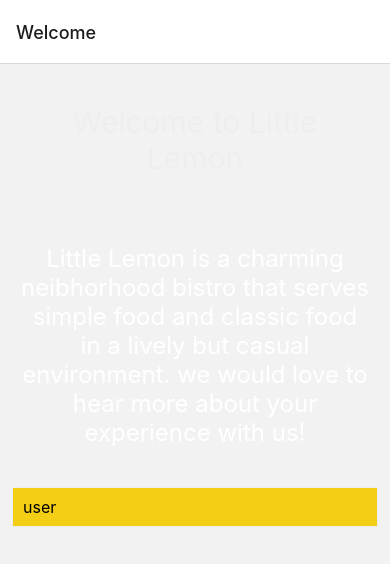
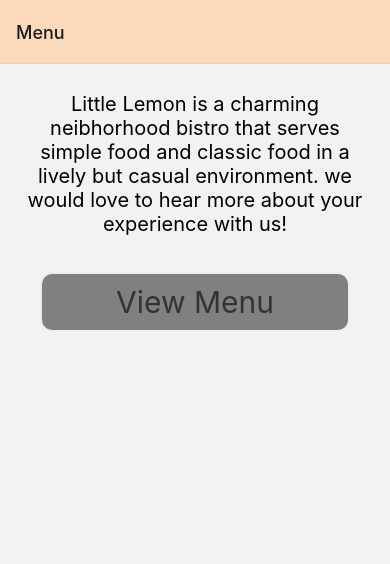
Before and after one commit to Hussain-hamim/Taskly, a React Native app: screen /Welcome in a window 390 px wide. Shown: the top 564 px of the page. Built offline with nearby package versions, Linux system fonts and the light colour scheme.

Commit message:
setup run the navigation

```diff
--- a/App.js
+++ b/App.js
@@ -13,21 +13,21 @@ import Welcome from "./components/Welcome";
 import { NavigationContainer } from "@react-navigation/native";
 import { createNativeStackNavigator } from "@react-navigation/native-stack";
 
-// instatiate stack
+// instantiate stack
 const Stack = createNativeStackNavigator();
 
 export default function App() {
   return (
     <NavigationContainer>
       <Stack.Navigator
-      // initialRouteName="Menu"
-      // screenOptions={{ headerStyle: { backgroundColor: "#FBDABB" } }} // for all screens in the this navigator
+        initialRouteName="Menu"
+        screenOptions={{ headerStyle: { backgroundColor: "#FBDABB" } }} // for all screens in the this navigator
       >
-        <Stack.Screen
+        {/* <Stack.Screen
           name="Welcome"
           component={WelcomeScreen}
-          // options={{ title: "Home" }} // for specific options for a screen
-        />
+          options={{ title: "Home" }} // for specific options for a screen
+        /> */}
         <Stack.Screen name="Menu" component={MenuItems} />
       </Stack.Navigator>
     </NavigationContainer>
--- a/components/MenuItems.js
+++ b/components/MenuItems.js
@@ -176,6 +176,7 @@ const MenuItems = () => {
           // ItemSeparatorComponent={Separator}
           // ListHeaderComponent={Header}
           // ListFooterComponent={Footer}
+          style={menuStyles.innerContainer}
         />
       )}
     </View>
@@ -192,6 +193,7 @@ const menuStyles = StyleSheet.create({
     paddingHorizontal: 40,
     paddingVertical: 40,
     paddding: 40,
+    backgroundColor: "gray",
   },
   headerText: {
     fontSize: 40,
@@ -220,7 +222,8 @@ const menuStyles = StyleSheet.create({
   },
   infoSection: {
     textAlign: "center",
-    color: "#EDEFEE",
+    // color: "#EDEFEE",
+    color: "black",
     marginVertical: 8,
     padding: 20,
     fontSize: 20,
@@ -230,7 +233,7 @@ const menuStyles = StyleSheet.create({
     padding: 10,
     marginVertical: 8,
     margin: 40,
-    backgroundColor: "#EDEFEE",
+    backgroundColor: "gray",
     borderColor: "#EDEFEE",
     borderWidth: 2,
     borderRadius: 12,
--- a/components/WelcomeScreen.js
+++ b/components/WelcomeScreen.js
@@ -11,8 +11,6 @@ import {
 } from "react-native";
 
 export default function WelcomeScreen() {
-  const [user, setUser] = useState("");
-
   return (
     <View style={welcomeStyles.container}>
       <ScrollView
@@ -28,13 +26,6 @@ export default function WelcomeScreen() {
           and classic food in a lively but casual environment. we would love to
           hear more about your experience with us!
         </Text>
-
-        <TextInput
-          style={welcomeStyles.userInput}
-          value={user}
-          onChangeText={setUser}
-          placeholder="user"
-        />
       </ScrollView>
     </View>
   );
@@ -47,12 +38,12 @@ const welcomeStyles = StyleSheet.create({
   headerText: {
     padding: 40,
     fontSize: 30,
-    color: "#EDEFEE",
+    color: "black",
     textAlign: "center",
   },
   text: {
     fontSize: 24,
-    color: "white",
+    color: "black",
     padding: 20,
     marginVertical: 8,
     textAlign: "center",
--- a/package.json
+++ b/package.json
@@ -12,6 +12,8 @@
     "@expo/metro-runtime": "~3.2.3",
     "@react-native-community/hooks": "^3.0.0",
     "@react-navigation/native": "^6.1.18",
+    "@react-navigation/native-stack": "^6.11.0",
+    "@react-navigation/stack": "^6.4.1",
     "expo": "~51.0.28",
     "expo-status-bar": "~1.12.1",
     "react": "18.2.0",
```
Also changed, not shown: 2 other files (tests, documents, lock files or other folders).
